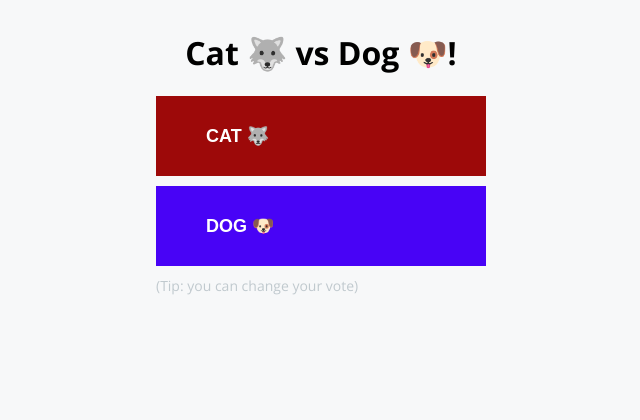
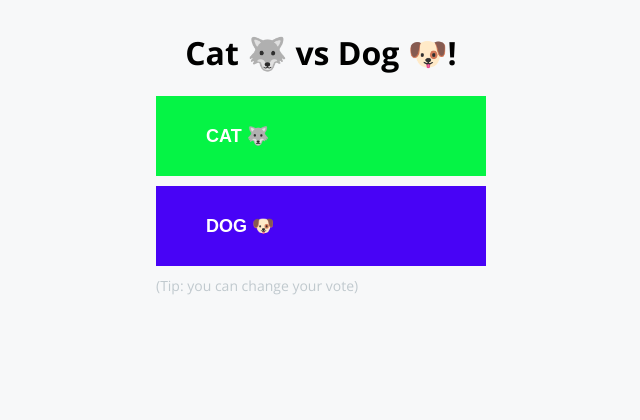
Before and after one commit to rh-fran6/pipeline-vote-ui, a Flask app: page / in a window 1280 px wide. Shown: the top 420 px of the page, without its empty margins (319-959 px from the left). Run offline with Flask 3, Linux system fonts and the light colour scheme; some libraries are stand-ins or nearby versions.

Commit message:
minor changes

```diff
--- a/static/stylesheets/style.css
+++ b/static/stylesheets/style.css
@@ -29,7 +29,7 @@ button i{
 
 button.a{
   /* background-color: #e00; */
-  background-color: rgb(157, 9, 9);
+  background-color: rgb(5, 244, 69);
 }
 
 button.b{
```
